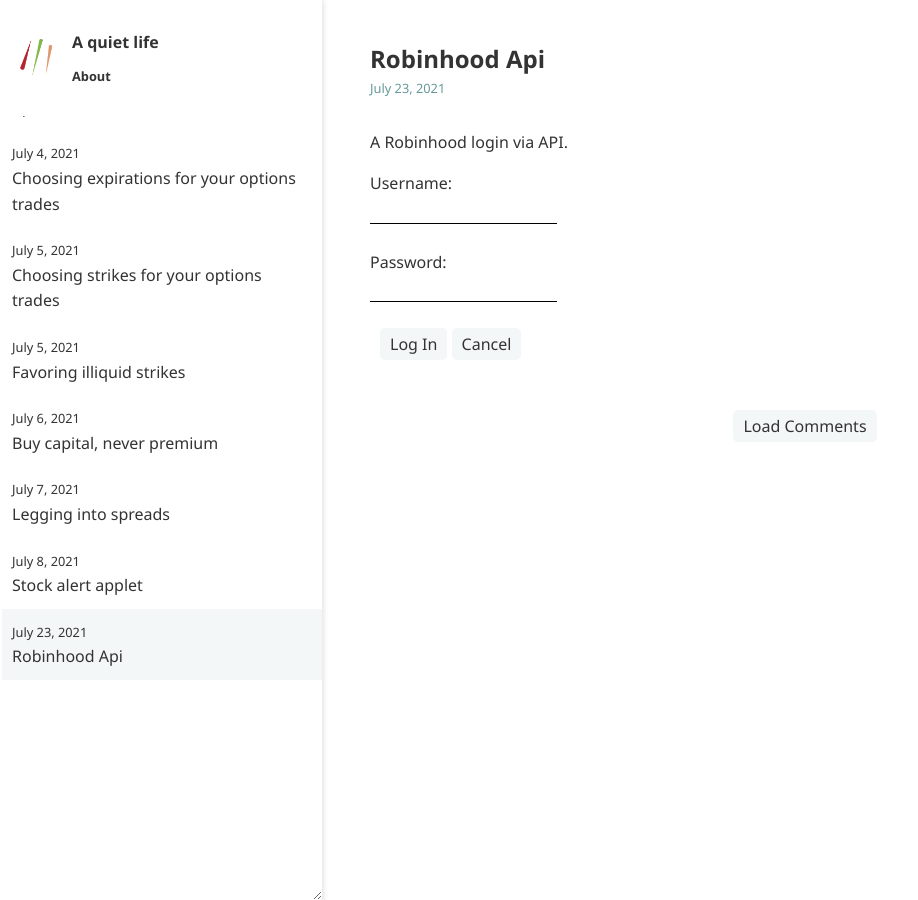
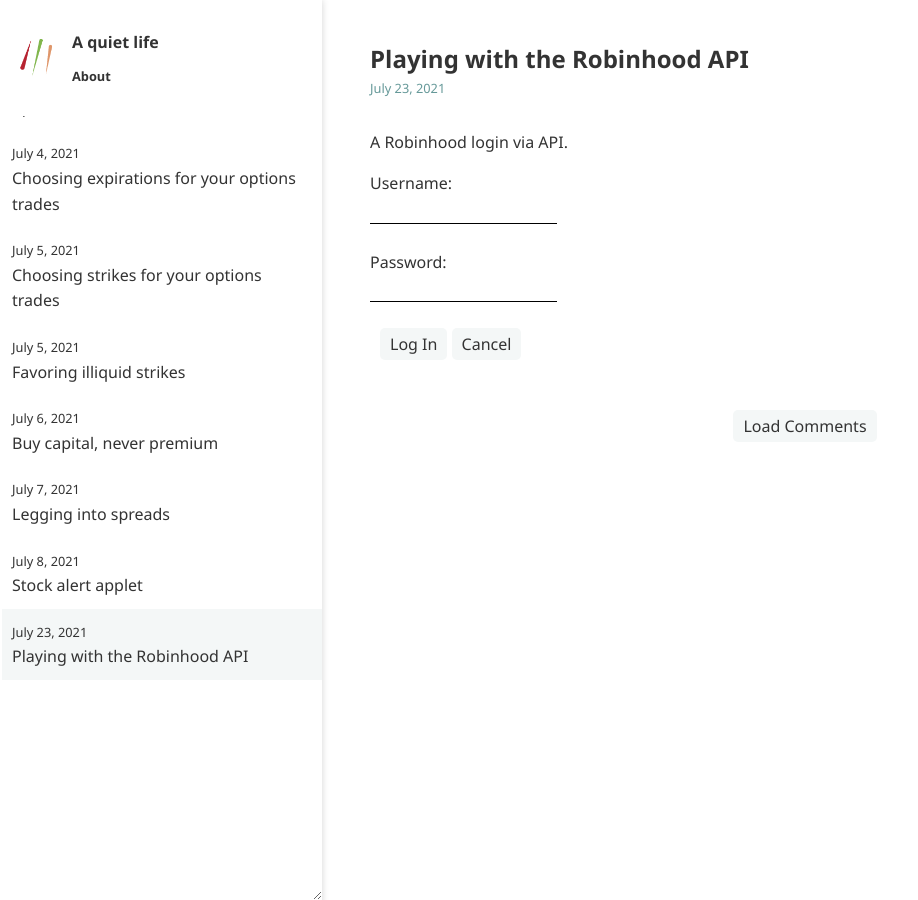
Before and after one commit to ansyblenetwork/aquietlife, a Jekyll site: the page built from _posts/2021-07-23-robinhood-api.md, in a window 1280 px wide. Shown: the whole page, without its empty margins (0-918 px from the left). Built offline with Jekyll 4.4.1, drawn with Linux system fonts in a browser that asks for light colours.

Commit message:
Update 2021-07-23-robinhood-api.md

```diff
--- a/_posts/2021-07-23-robinhood-api.md
+++ b/_posts/2021-07-23-robinhood-api.md
@@ -1,5 +1,5 @@
 ---
-Title: "Playing with the Robinhood API"
+title: "Playing with the Robinhood API"
 ---
 
 A Robinhood login via API.
```
